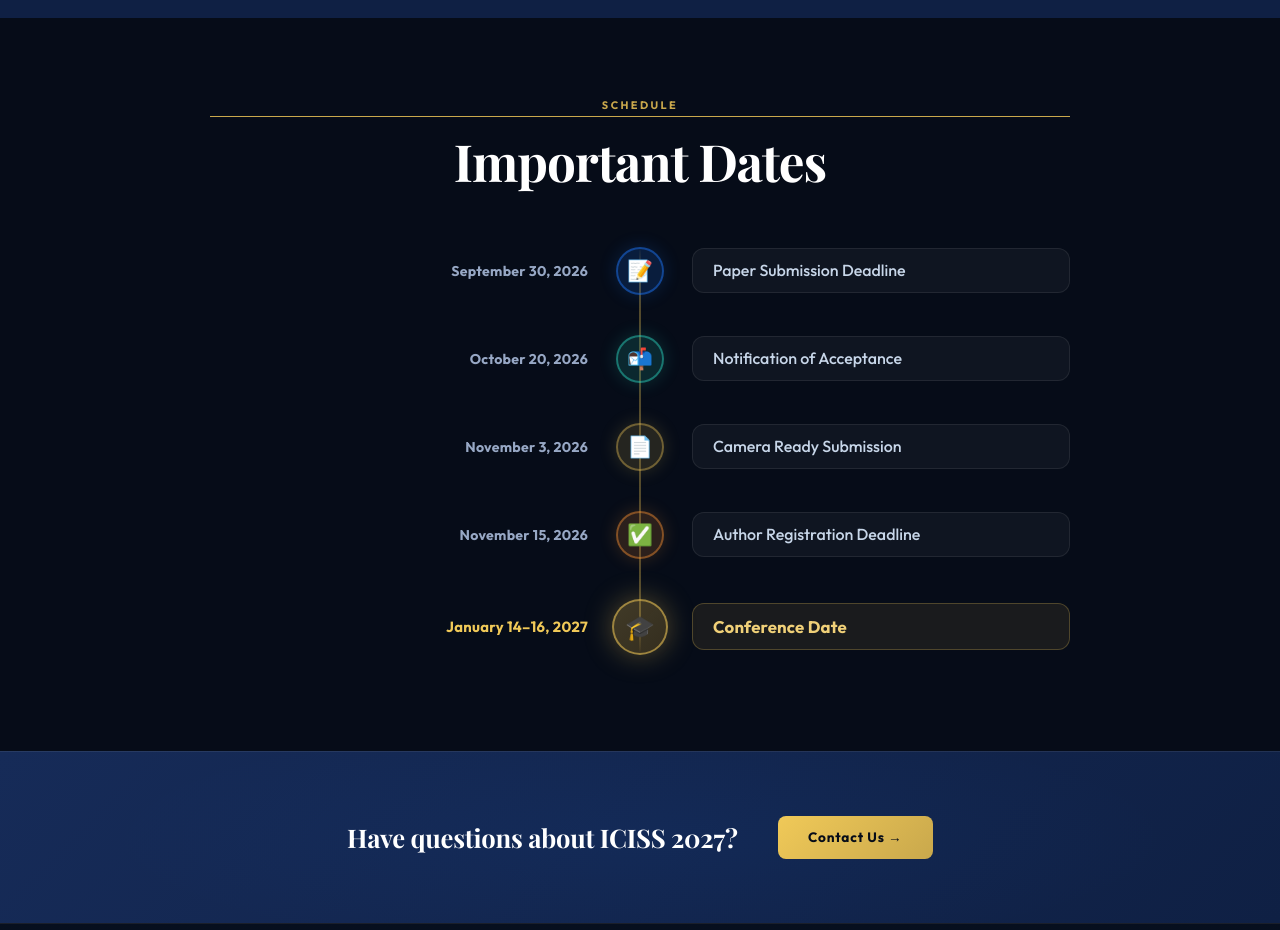
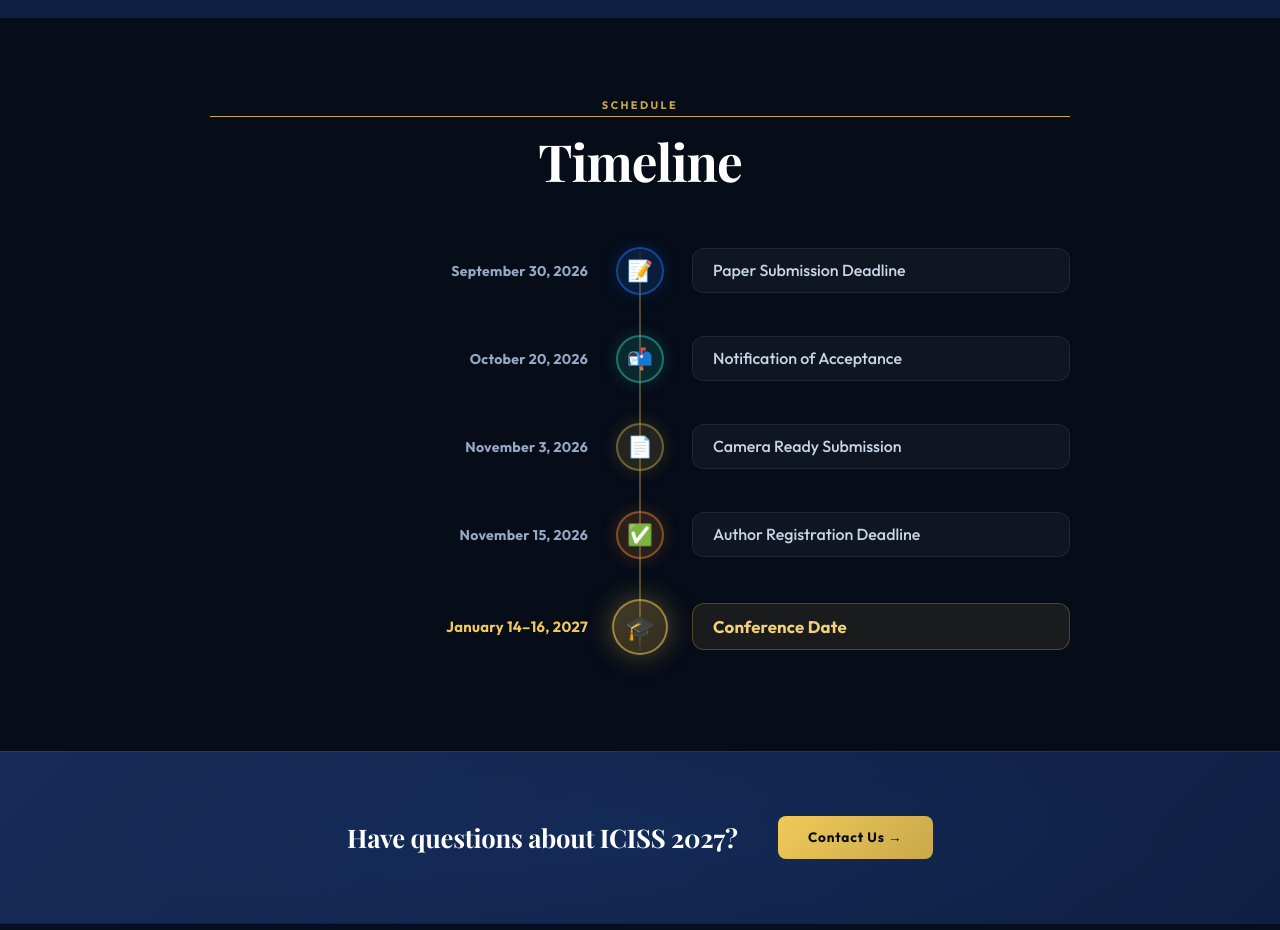
Before and after one commit to sohammanna275/ICISS-2027-frontend, a React (Vite) app: page / in a window 1280 px wide. Shown: the part 4420-5350 px from the top of the page. Built offline with nearby package versions, Linux system fonts and the light colour scheme; a web font is replaced by a local one.

Commit message:
update for timeline

```diff
--- a/src/App.jsx
+++ b/src/App.jsx
@@ -583,7 +583,7 @@ const ImportantDates = () => {
     <section className="timeline-section">
       <div className="timeline-inner">
         <div className="section-tag centered reveal">Schedule</div>
-        <h2 className="section-title reveal">Important Dates</h2>
+        <h2 className="section-title reveal">Timeline</h2>
 
         <div className="timeline-track">
           {/* Vertical line */}
```
